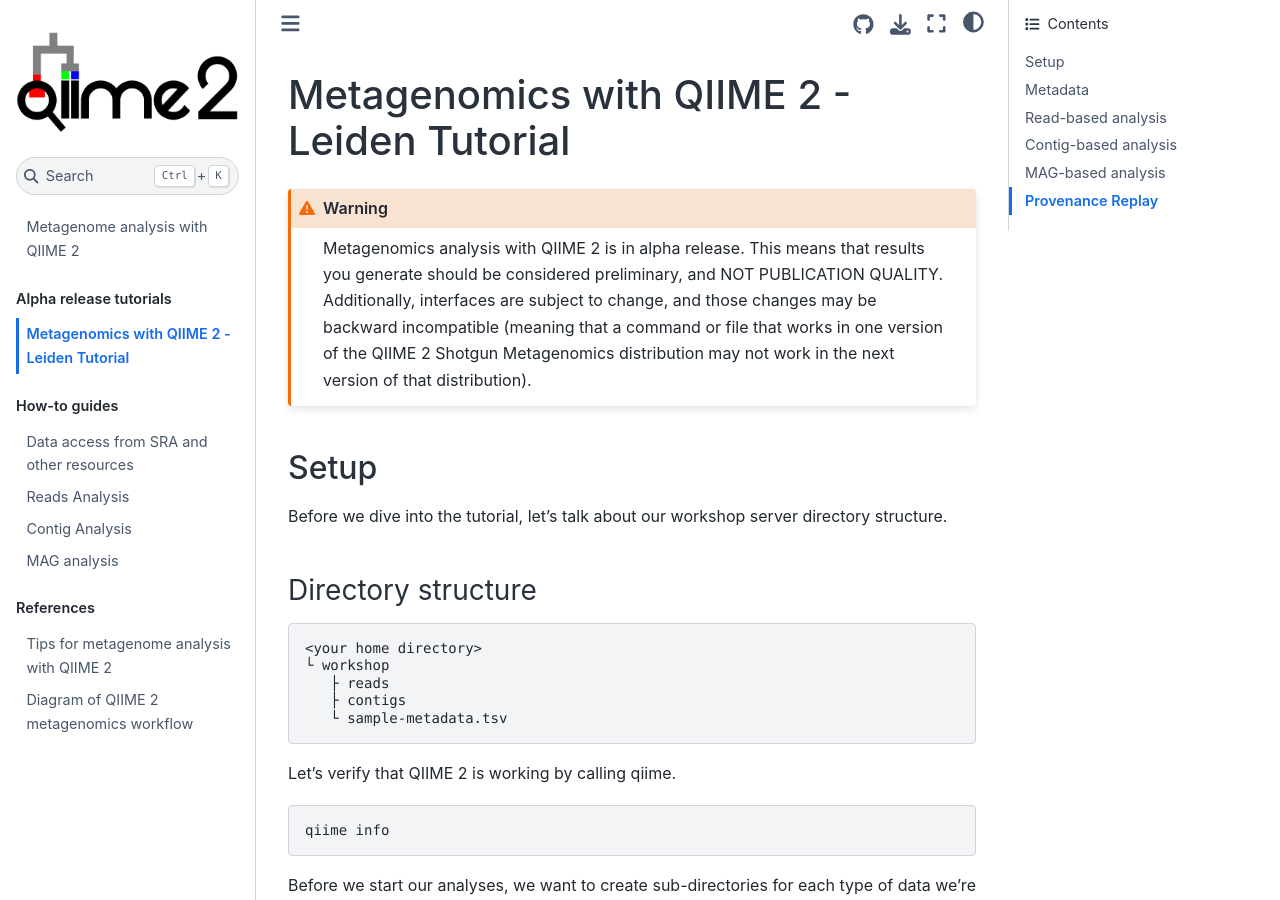
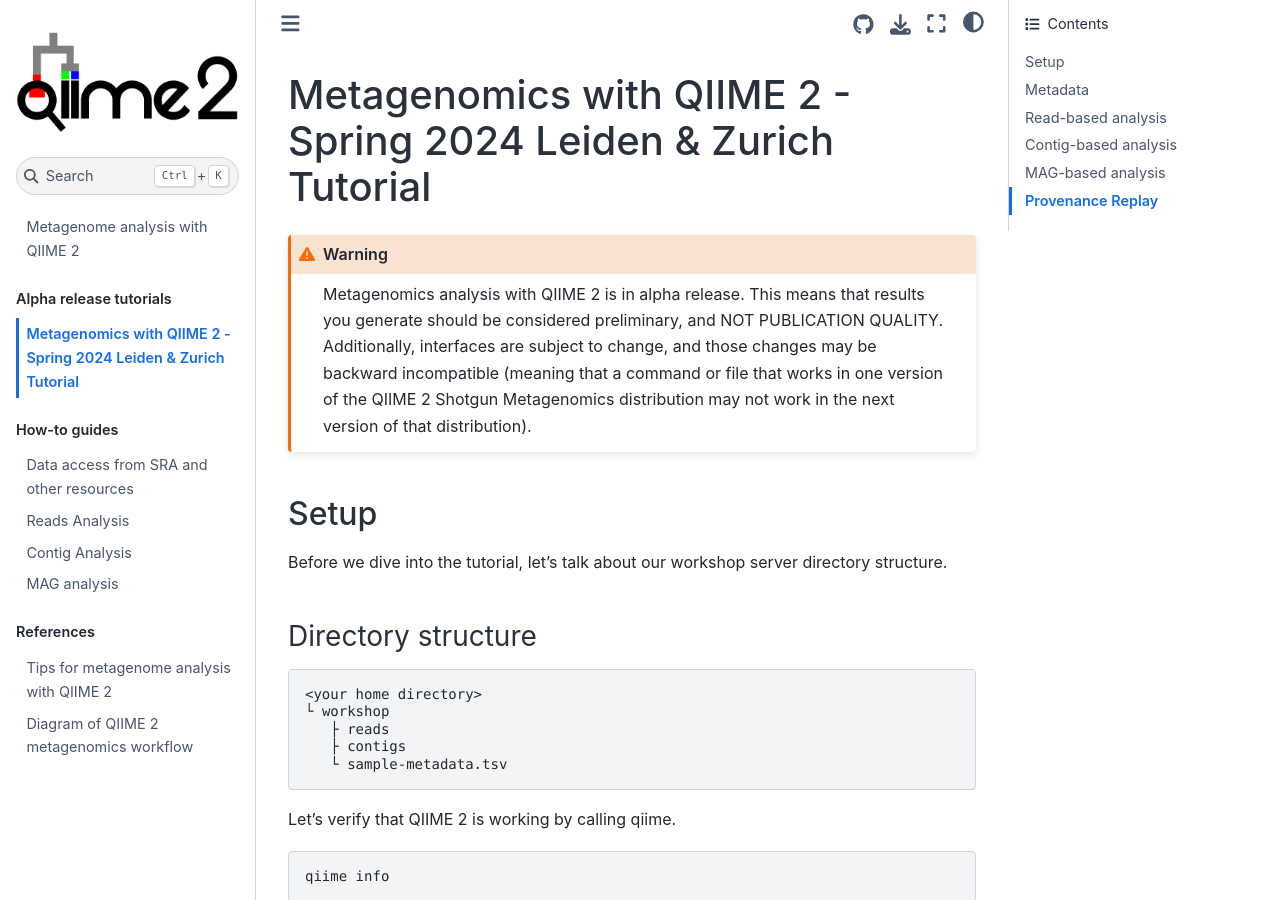
Before and after one commit to caporaso-lab/q2-books, a Jupyter Book: the page built from q2-metagenomics/book/80-leiden-tutorial.md, in a window 1280 px wide and 900 px high. Built offline with Jupyter Book 1.0.4 settings and Sphinx 7.4.7 and the Sphinx Book theme 1.1.4, drawn with Linux system fonts in a browser that asks for light colours.

Commit message:
Update 80-leiden-tutorial.md

````diff
--- a/q2-metagenomics/book/80-leiden-tutorial.md
+++ b/q2-metagenomics/book/80-leiden-tutorial.md
@@ -1,4 +1,4 @@
-# Metagenomics with QIIME 2 - Leiden Tutorial
+# Metagenomics with QIIME 2 - Spring 2024 Leiden & Zurich Tutorial
 
 ```{warning}
 Metagenomics analysis with QIIME 2 is in alpha release.
````
